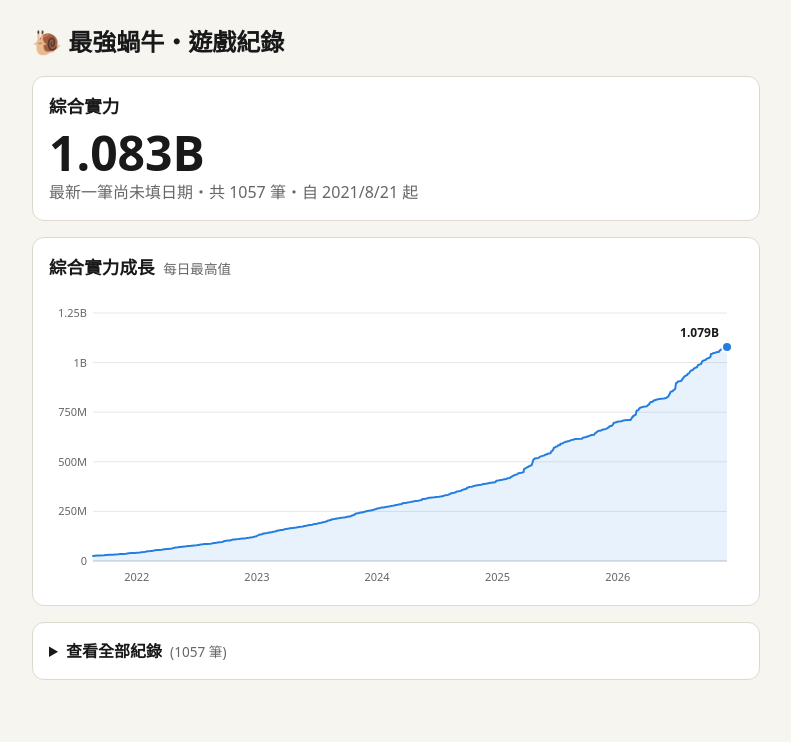
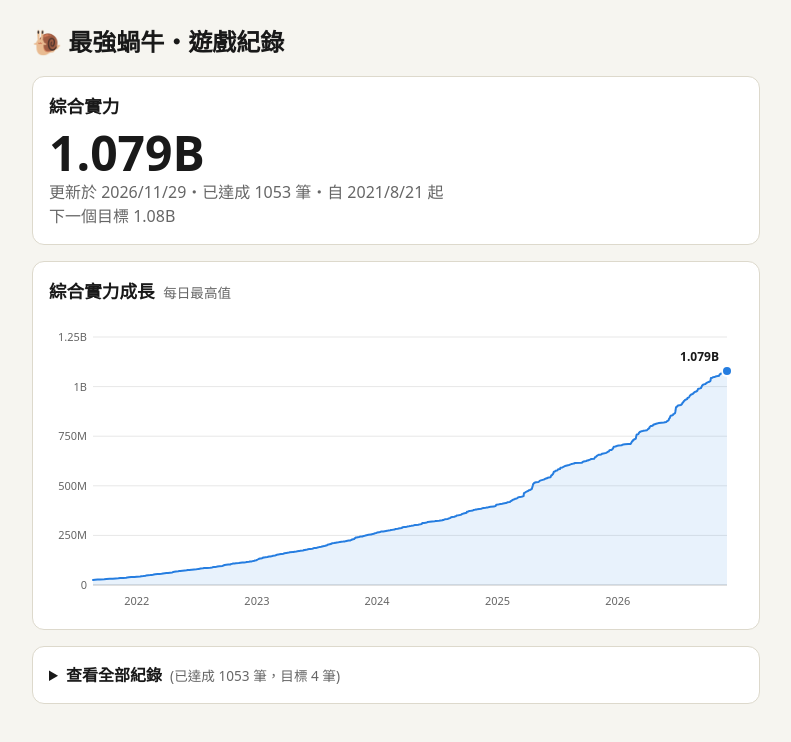
Before and after one commit to cyc6221/snail-record, a plain HTML site: page index.html in a window 1280 px wide. Shown: the whole page, without its empty margins (244-1035 px from the left). Drawn offline with Linux system fonts and the light colour scheme.

Commit message:
Treat undated top entries as unreached goals
Co-Authored-By: Claude Sonnet 5.5 <noreply@anthropic.com>

```diff
--- a/app.js
+++ b/app.js
@@ -69,27 +69,53 @@
   }
 
   // ---- 頂部摘要 ------------------------------------------------------
-  function renderHero(records) {
-    var top = records.reduce(function (a, b) { return b.power > a.power ? b : a; });
-    var dated = records.filter(function (r) { return r.date; })
-      .map(function (r) { return r.date; }).sort();
-    document.getElementById('hero').textContent = fmt(top.power);
-    var parts = [top.date ? '更新於 ' + fmtDate(top.date) : '最新一筆尚未填日期'];
-    parts.push('共 ' + records.length + ' 筆');
-    if (dated.length) parts.push('自 ' + fmtDate(dated[0]) + ' 起');
-    document.getElementById('hero-sub').textContent = parts.join('・');
+  // 最上方還沒寫日期的 = 還沒達成（目標）。
+  // 比最高的「有日期」紀錄更低、但沒日期的，視為已達成但日期不詳。
+  function split(records) {
+    var top = records.filter(function (r) { return r.date; })
+      .reduce(function (a, b) { return !a || b.power > a.power ? b : a; }, null);
+    var topPower = top ? top.power : 0;
+    return {
+      top: top,
+      achieved: records.filter(function (r) { return r.power <= topPower; }),
+      pending: records.filter(function (r) { return r.power > topPower; })
+        .sort(function (a, b) { return a.power - b.power; })
+    };
+  }
+
+  function renderHero(s) {
+    var next = document.getElementById('hero-next');
+    if (!s.top) {
+      document.getElementById('hero-sub').textContent = '還沒有已達成的紀錄。';
+    } else {
+      var oldest = s.achieved.filter(function (r) { return r.date; })
+        .map(function (r) { return r.date; }).sort()[0];
+      document.getElementById('hero').textContent = fmt(s.top.power);
+      document.getElementById('hero-sub').textContent =
+        ['更新於 ' + fmtDate(s.top.date), '已達成 ' + s.achieved.length + ' 筆', '自 ' + fmtDate(oldest) + ' 起']
+          .join('・');
+    }
+    if (s.pending.length) {
+      next.textContent = '下一個目標 ' + fmt(s.pending[0].power);
+      next.hidden = false;
+    }
   }
 
   // ---- 表格 ----------------------------------------------------------
-  function renderTable(records) {
+  function renderTable(s) {
     var rows = document.getElementById('rows');
-    records.slice().sort(function (a, b) { return b.power - a.power; }).forEach(function (r) {
-      rows.appendChild(el('tr', {}, [
+    var pendingSet = {};
+    s.pending.forEach(function (r) { pendingSet[r.power] = true; });
+    s.achieved.concat(s.pending).sort(function (a, b) { return b.power - a.power; }).forEach(function (r) {
+      var done = !pendingSet[r.power];
+      rows.appendChild(el('tr', done ? {} : { className: 'pending' }, [
         el('td', { text: fmt(r.power) }),
-        el('td', { text: fmtDate(r.date) })
+        el('td', { text: done ? fmtDate(r.date) : '尚未達成' })
       ]));
     });
-    document.getElementById('count').textContent = '(' + records.length + ' 筆)';
+    var note = '已達成 ' + s.achieved.length + ' 筆';
+    if (s.pending.length) note += '，目標 ' + s.pending.length + ' 筆';
+    document.getElementById('count').textContent = '(' + note + ')';
     document.getElementById('table-card').hidden = false;
   }
 
@@ -231,9 +257,10 @@
     .then(function (data) {
       var records = (data.records || []).filter(function (r) { return r && typeof r.power === 'number'; });
       if (!records.length) throw new Error('empty');
-      renderHero(records);
+      var s = split(records);
+      renderHero(s);
       renderChart(records);
-      renderTable(records);
+      renderTable(s);
     })
     .catch(function () {
       document.getElementById('hero-sub').textContent = '無法載入紀錄。';
--- a/index.html
+++ b/index.html
@@ -14,6 +14,7 @@
       <h2>綜合實力</h2>
       <p class="hero" id="hero">—</p>
       <p class="muted" id="hero-sub">載入中…</p>
+      <p class="muted" id="hero-next" hidden></p>
     </section>
 
     <section class="card" id="chart-card" hidden>
--- a/style.css
+++ b/style.css
@@ -77,4 +77,5 @@ table { width: 100%; border-collapse: collapse; margin-top: 8px; }
 th, td { text-align: left; padding: 6px 8px; border-top: 1px solid var(--border); }
 th { color: var(--muted); font-weight: normal; font-size: .85rem; }
 td { font-variant-numeric: tabular-nums; }
+tr.pending td { color: var(--muted); }
 [hidden] { display: none !important; }
```
